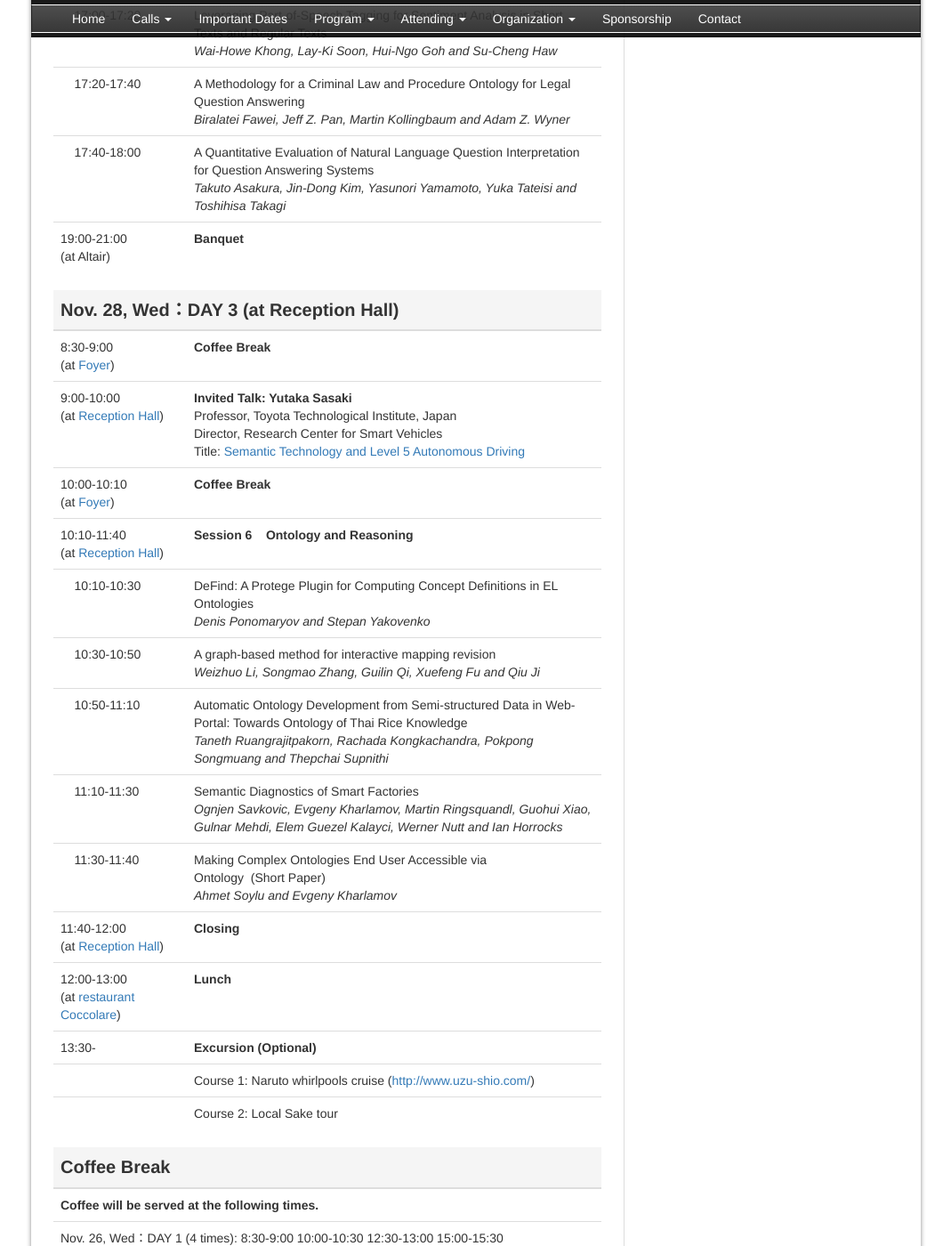
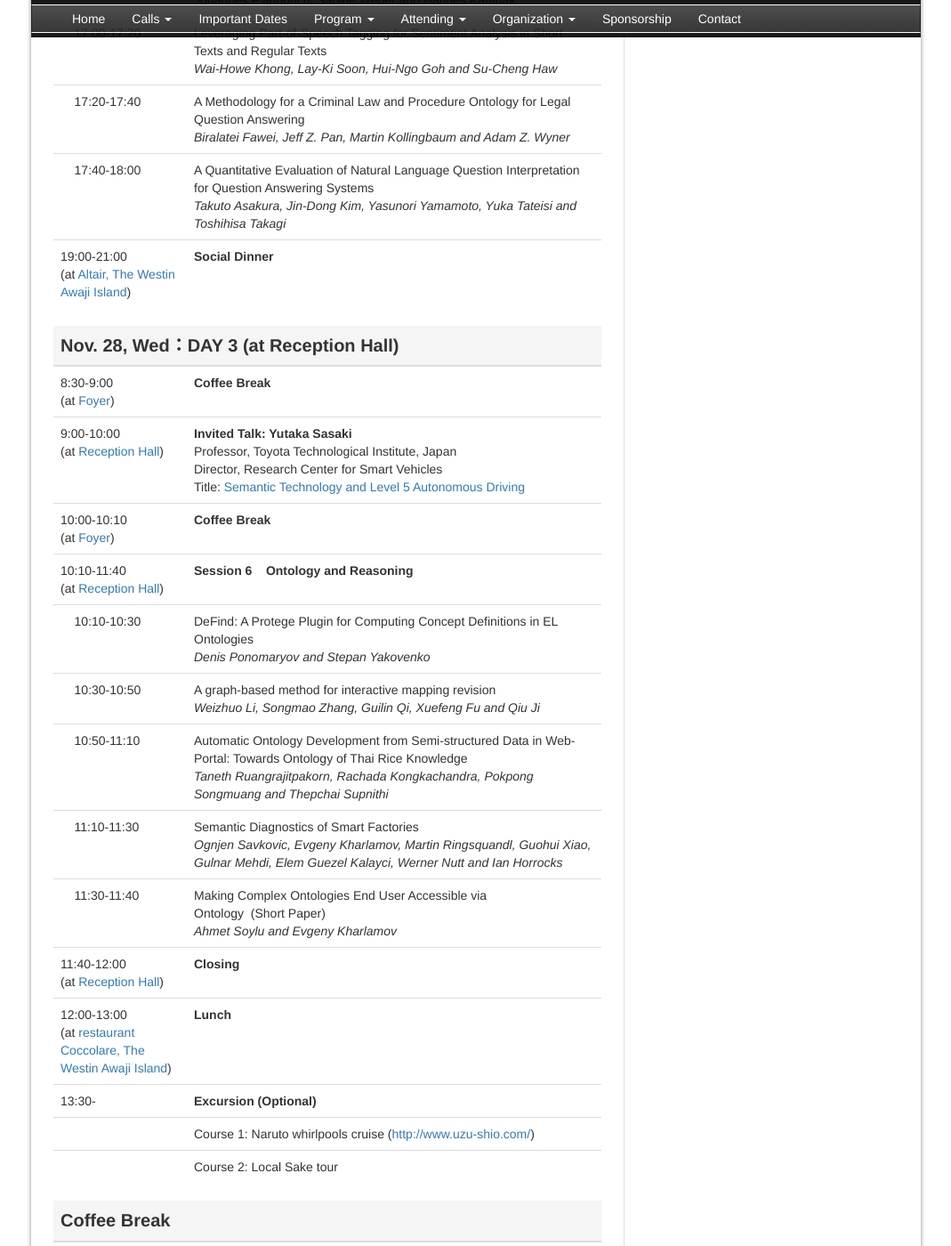
Before and after one commit to IJCKGconference/JIST2018, a Jekyll site: the page built from pages/program/program.html, in a window 1280 px wide and 1400 px high, scrolled down 4435 px. Shown: the whole window at 89% size, without its empty margins (105-1174 px from the left). Built offline with Jekyll 4.4.1, drawn with Linux system fonts in a browser that asks for light colours; comment, search, counter and statistics services are not loaded; some of the changed text lies outside the part shown.

Commit message:
* LunchとSocial Dinnerの地図を追加し，プログラムページからリンクを貼った

```diff
--- a/pages/program/program.html
+++ b/pages/program/program.html
@@ -97,7 +97,7 @@
     </tr>
     <tr>
       <td>11:30-13:00<br>
-      (at <a href="http://www.yumebutai.org/english/food/restaurant.html" target="_blank">restaurant Coccolare</a>)</td>
+      (at <a href="{{ site.baseurl }}/images/pages/lunch_social_dinner_map.png" target="_blank">restaurant Coccolare, The Westin Awaji Island</a>)</td>
       <td><b>Lunch</b><br>
         (Coffee will be served from 12:30 to 13:00 at Foyer.)
       </td>
@@ -386,8 +386,8 @@
     </tr>
     <tr>
       <td>19:00-21:00<br>
-      (at Altair)</td>
-      <td><b>Banquet</b></td>
+      (at <a href="{{ site.baseurl }}/images/pages/lunch_social_dinner_map.png" target="_blank">Altair, The Westin Awaji Island</a>)</td>
+      <td><b>Social Dinner</b></td>
     </tr>
 
   </tbody>
@@ -461,7 +461,7 @@
     </tr>
     <tr>
       <td>12:00-13:00<br>
-      (at <a href="http://www.yumebutai.org/english/food/restaurant.html" target="_blank">restaurant Coccolare</a>)</td>
+      (at <a href="{{ site.baseurl }}/images/pages/lunch_social_dinner_map.png" target="_blank">restaurant Coccolare, The Westin Awaji Island</a>)</td>
       <td><b>Lunch</b></td>
     </tr>
     <tr>
```
Also changed, not shown: images/pages/lunch_social_dinner_map.png (added), 3 other files.
